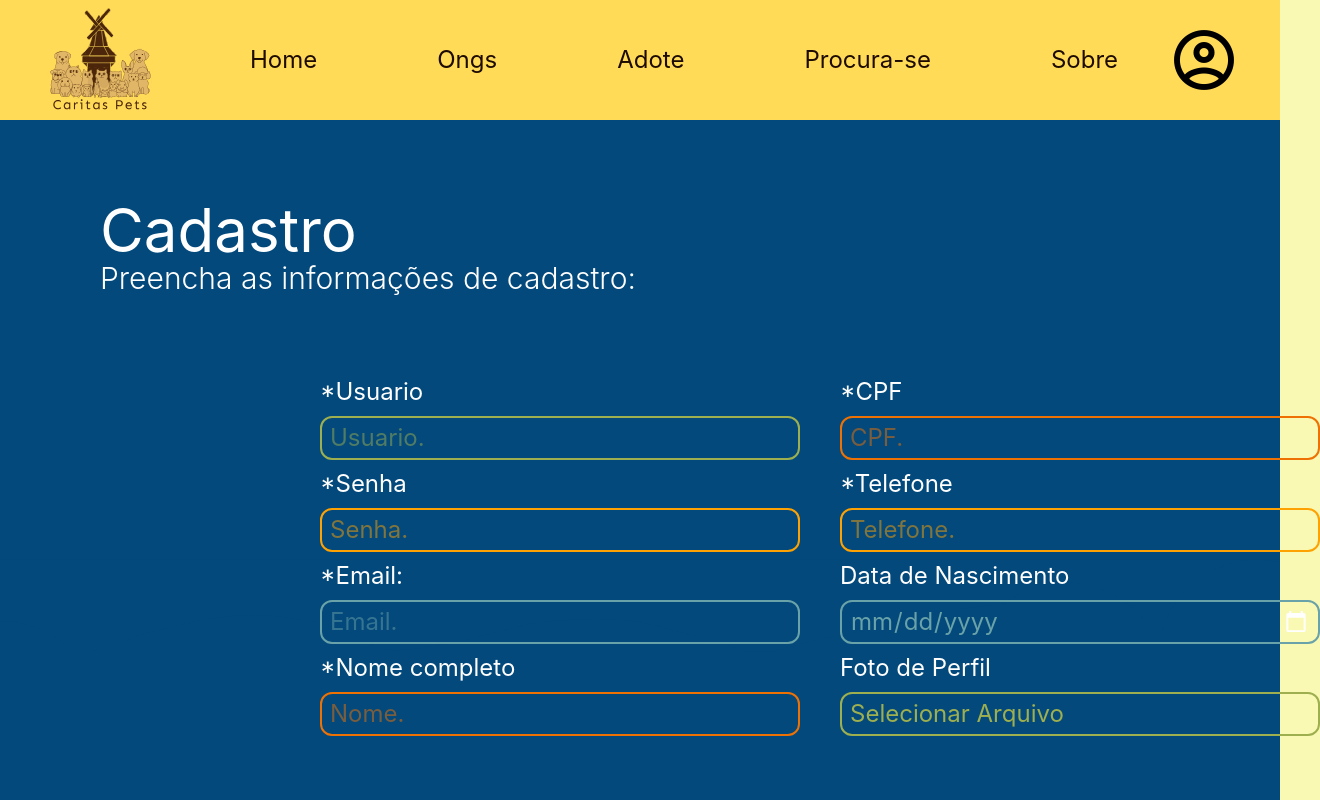
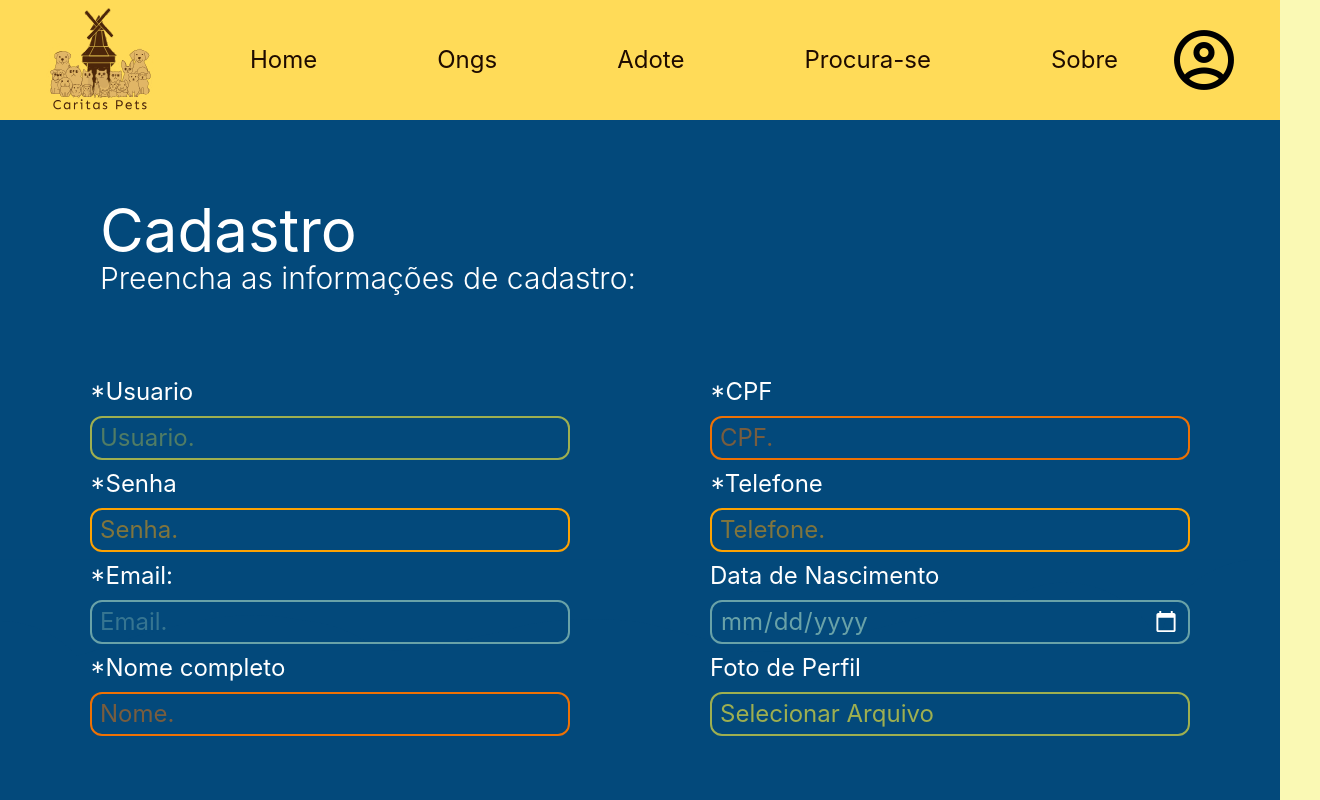
Before and after one commit to CaritasPets/Front-End, a Vue app: page /user/sign-up in a window 1280 px wide. Shown: the top 800 px of the page, 1320 px wide, since content can reach past the window. Built offline with nearby package versions, Linux system fonts and the light colour scheme.

Commit message:
FIX: Remove InputComponent #17

```diff
--- a/src/components/FormCadastro.vue
+++ b/src/components/FormCadastro.vue
@@ -3,7 +3,6 @@ import { ref } from 'vue'
 
 import { useRequestUrlStore } from '../stores/RequestsUrls'
 import { useAuthService } from '../services/Auth'
-import InputComponent from './InputComponent.vue'
 const requestUrls = useRequestUrlStore()
 const authService = useAuthService()
 
@@ -16,16 +15,6 @@ const telefone = ref('')
 const data_nascimento = ref(null)
 const foto = ref(null)
 
-function cleanForm() {
-  username.value = ''
-  password.value = ''
-  email.value = ''
-  nome.value = ''
-  cpf.value = ''
-  telefone.value = ''
-  data_nascimento.value = null
-  foto.value = null
-}
 function onFileChange(event) {
   const selectedFile = event.target.files[0]
   if (selectedFile) {
@@ -50,10 +39,6 @@ function onFileChange(event) {
     class="flex flex-col items-center gap-20"
   >
     <div class="flex justify-around gap-10 w-[100%]">
-      <InputComponent
-        @input-value="username"
-
-      />
       <ul class="flex flex-col items-center">
         <li class="flex flex-col w-[100%]">
           <label class="text-2xl text-white">*Usuario</label>
@@ -137,7 +122,7 @@ function onFileChange(event) {
     <div class="flex gap-30">
       <button
         class="text-xl rounded-xl py-2 px-6 bg-[#FDA202] cursor-pointer border-2 border-transparent transition-all duration-500 hover:bg-transparent hover:border-[#FDA202] hover:text-[#FDA202]"
-        @click="cleanForm"
+        type="reset"
       >
         Limpar
       </button>
--- a/src/components/InputComponent.vue
+++ /dev/null
@@ -1,17 +0,0 @@
-<script setup>
-const props = defineProps(['vmodel', 'type', 'placeholder', 'color', 'id', 'for']);
-defineEmits(['inputValue']);
-</script>
-<template>
-    <div>
-        <label :for="props.for"></label>
-        <input
-            :id="props.id"
-            :value="props.vmodel"
-            :type="props.type"
-            :placeholder="props.placeholder"
-            :style="`color: ${props.color}`"
-            @input="$emit('inputValue', $event.target.value)"
-        >
-    </div>
-</template>
```
